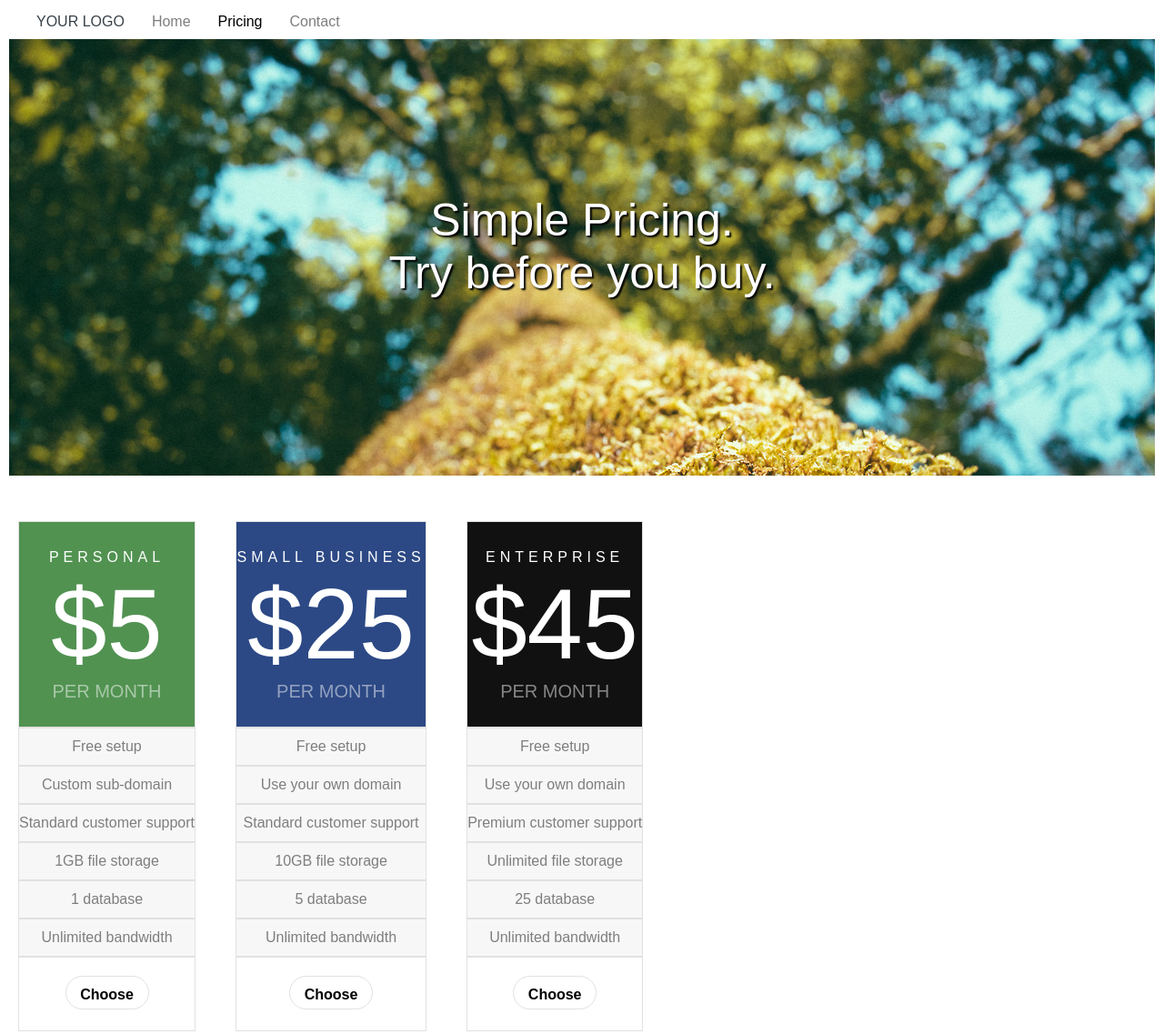
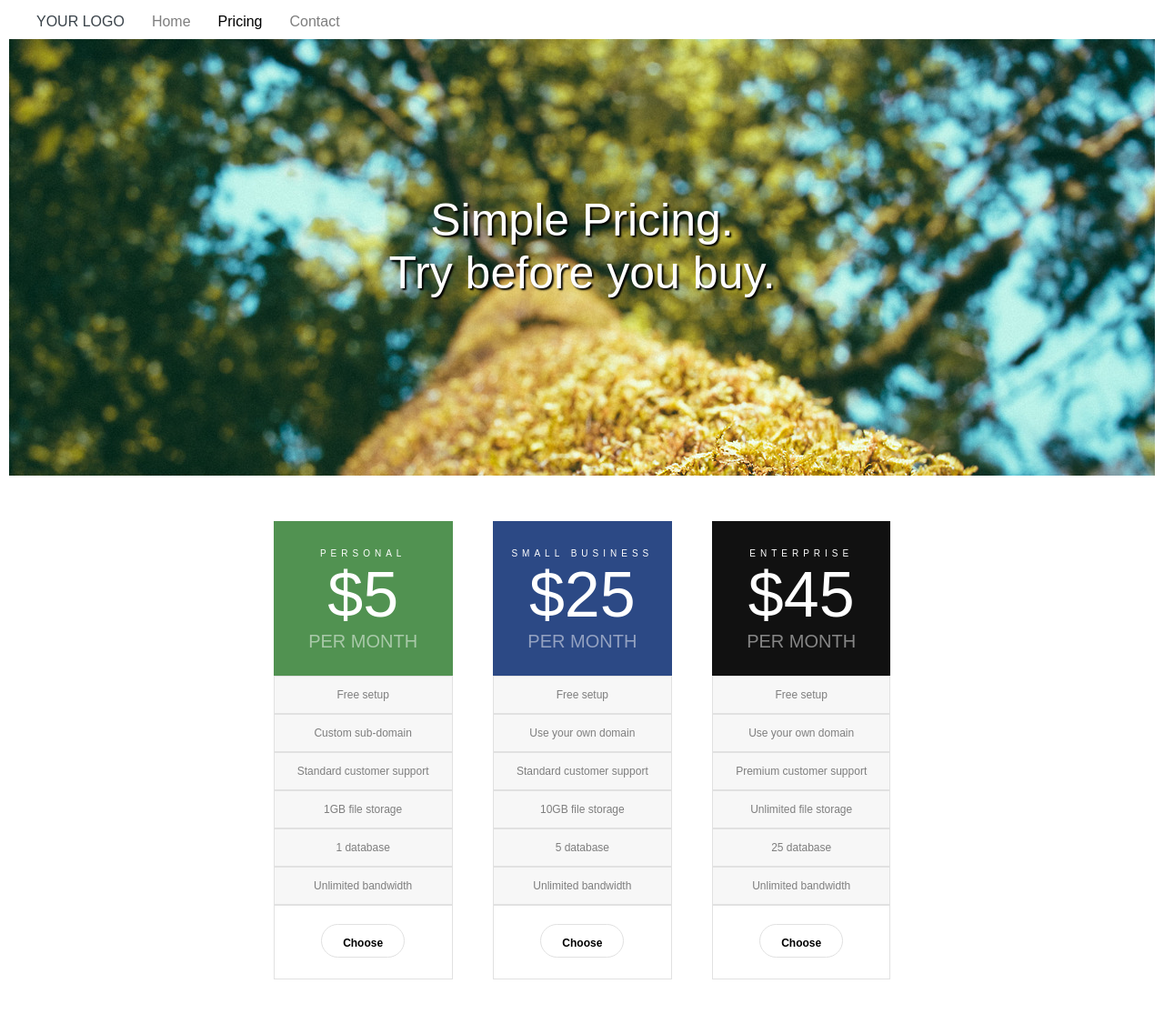
Before and after one commit to BenHand/responsive_site, a plain HTML site: page dist/index.html in a window 1280 px wide. Shown: the top 1137 px of the page at 91% size. Drawn offline with Linux system fonts and the light colour scheme.

Commit message:
cost tiers done breakpoint 3

```diff
--- a/dist/css/style.css
+++ b/dist/css/style.css
@@ -31,6 +31,9 @@ header .pricing {
   text-align: center;
   padding-top: 60px;
   text-shadow: 2px 2px 2px black; }
+
+.container {
+  text-align: center; }
 
 .price-tiers {
   background: white;
@@ -141,4 +144,19 @@ footer a {
 @media (min-width: 767px) {
   .price-tiers {
     display: inline-block;
-    overflow: hidden; } }
+    overflow: hidden; }
+  .cost-box {
+    margin: 0 20px;
+    height: 170px;
+    padding: 0px; }
+  .cost-text {
+    font-size: 10px; }
+  .cost-amount {
+    font-size: 70px; }
+  .cost-term {
+    font-size: 20px; }
+  .ben-border {
+    font-size: 12px;
+    margin: 0 auto;
+    padding-left: 25px;
+    padding-right: 25px; } }
--- a/dist/css/style.scss
+++ b/dist/css/style.scss
@@ -33,6 +33,12 @@ header {
 	padding-top: 60px;
 	text-shadow: 2px 2px 2px black;
 }
+.container{
+	text-align:center;
+}
+// .container-paragraph{
+
+// }
 .price-tiers{
 	background:$background-primary;
 	// height: 500px;
@@ -147,8 +153,29 @@ footer {
 }
 @media (min-width: 767px) {
 	.price-tiers{
-		// display: inline-block;
 		display: inline-block;
-		overflow: hidden;
-	}
+		overflow: hidden;}
+	.cost-box{
+		margin:0 20px;
+		height:170px;
+		padding:0px;}
+	.cost-text{font-size: 10px;}
+	.cost-amount{font-size: 70px;}
+	.cost-term{font-size: 20px;}
+	.ben-border{
+		font-size:12px;
+		margin: 0 auto;
+		padding-left:25px;
+		padding-right:25px;}
+	// .paragraph-a {
+	// 	display: inline-block;
+	// 	overflow: hidden;
+	// 	max-width:767px;
+	// 	word-wrap: normal}
+	// .paragraph-text{
+	// 	display: inline-block;
+	// 	overflow: hidden;
+	// 	max-width:767px;
+	// }
+
 }
--- a/dist/index.html
+++ b/dist/index.html
@@ -20,8 +20,9 @@
 					<div>Try before you buy.</div>
 				</div>
 			</div>
+			<div class="container">
 				<div class="price-tiers">
-				<div class="cost-box ben-border">
+					<div class="cost-box">
 						<div class="cost-text">PERSONAL</div>
 						<div class="cost-amount">$5</div>
 						<div class="cost-term">PER MONTH</div>
@@ -39,7 +40,7 @@
 					</div>
 				</div>
 				<div class="price-tiers">
-				<div class="cost-box ben-border small-biz">
+					<div class="cost-box small-biz">
 						<div class="cost-text">SMALL BUSINESS</div>
 						<div class="cost-amount">$25</div>
 						<div class="cost-term-sb">PER MONTH</div>
@@ -57,7 +58,7 @@
 					</div>
 				</div>
 				<div class="price-tiers">
-				<div class="cost-box ben-border enterprise">
+					<div class="cost-box enterprise">
 						<div class="cost-text">ENTERPRISE</div>
 						<div class="cost-amount">$45</div>
 						<div class="cost-term-enter">PER MONTH</div>
@@ -74,6 +75,8 @@
 						</div>
 					</div>
 				</div>
+			</div>
+			<div>
 				<div class="paragraph-a">
 					<div class="paragraph-head">GET STARTED TODAY</div>
 					<div class="paragraph-text">Lorem ipsum dolor sit amet, consectetur adipiscing elit, sed do eiusmod tempor incididunt ut labore et dolore magna aliqua. Ut enim ad minim veniam, quis nostrud exercitation ullamco laboris nisi ut aliquip ex ea commodo consequat. Duis aute irure dolor in reprehenderit in voluptate velit esse cillum dolore eu fugiat nulla pariatur. Excepteur sint occaecat cupidatat non proident, sunt in culpa qui officia deserunt mollit anim id est laborum.</div>
@@ -90,6 +93,7 @@
 					<div class="paragraph-head">CANCEL YOUR PLAN ANYTIME</div>
 					<div class="paragraph-text">Lorem ipsum dolor sit amet, consectetur adipiscing elit, sed do eiusmod tempor incididunt ut labore et dolore magna aliqua. Ut enim ad minim veniam, quis nostrud exercitation ullamco laboris nisi ut aliquip ex ea commodo consequat. Duis aute irure dolor in reprehenderit in voluptate velit esse cillum dolore eu fugiat nulla pariatur. Excepteur sint occaecat cupidatat non proident, sunt in culpa qui officia deserunt mollit anim id est laborum.</div>
 				</div>
+			</div>
 		</body>
 	<footer>
 		<div>
```
Lines whose indentation alone changed are shown as unchanged.
